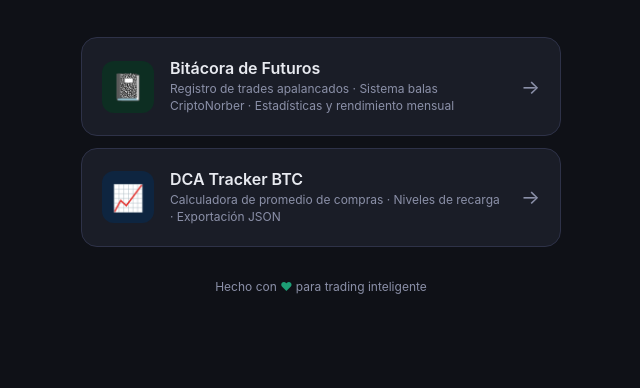
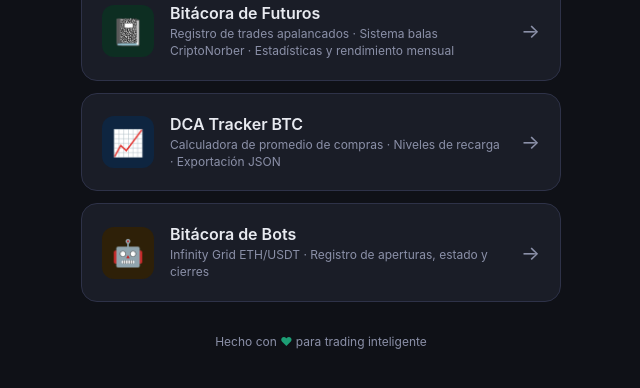
Before and after one commit to sebastianacevedolara-create/sebastianacevedolara-create.github.io, a plain HTML site: page index.html in a window 1280 px wide. Shown: the part 316-704 px from the top of the page, without its empty margins (319-959 px from the left). Drawn offline with Linux system fonts and the light colour scheme.

Commit message:
Update index.html

```diff
--- a/index.html
+++ b/index.html
@@ -69,6 +69,15 @@
       </div>
       <div class="tool-arrow">→</div>
     </a>
+
+    <a class="tool-card" href="https://sebastianacevedolara-create.github.io/bots.html">
+      <div class="tool-icon amber">🤖</div>
+      <div class="tool-info">
+        <div class="tool-name">Bitácora de Bots</div>
+        <div class="tool-desc">Infinity Grid ETH/USDT · Registro de aperturas, estado y cierres</div>
+      </div>
+      <div class="tool-arrow">→</div>
+    </a>
   </div>
 
   <div class="footer">
```
